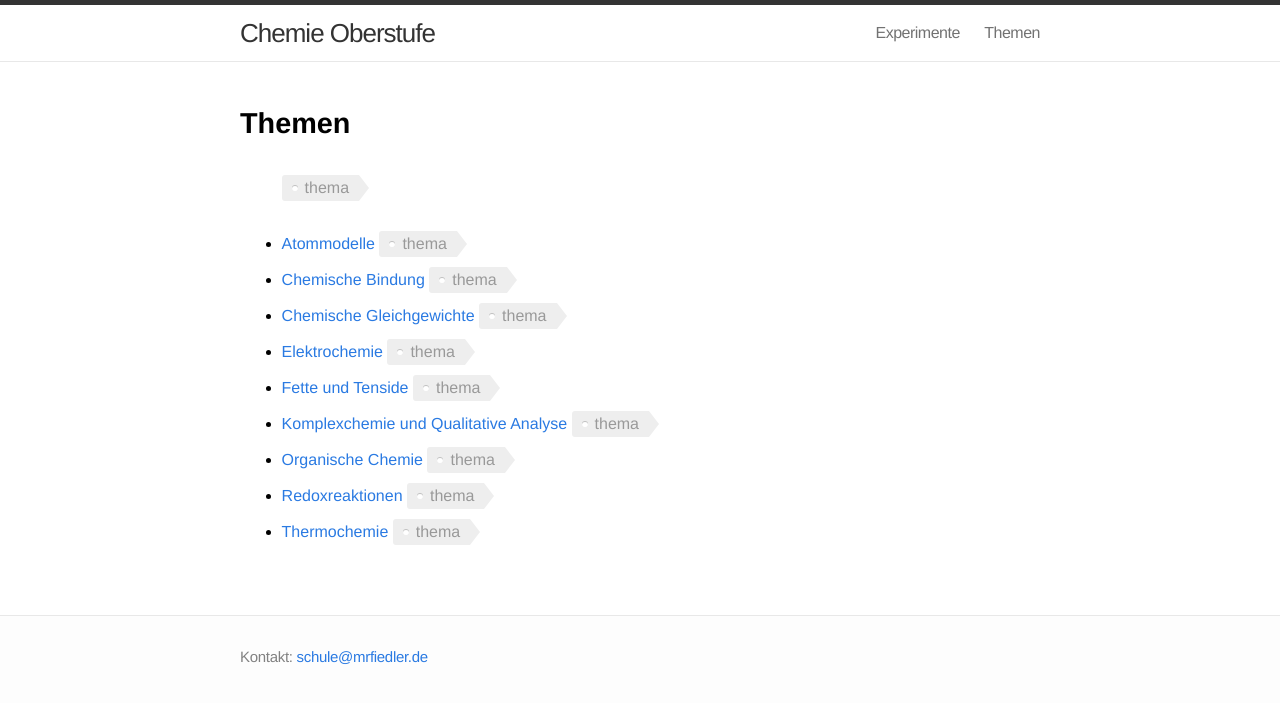
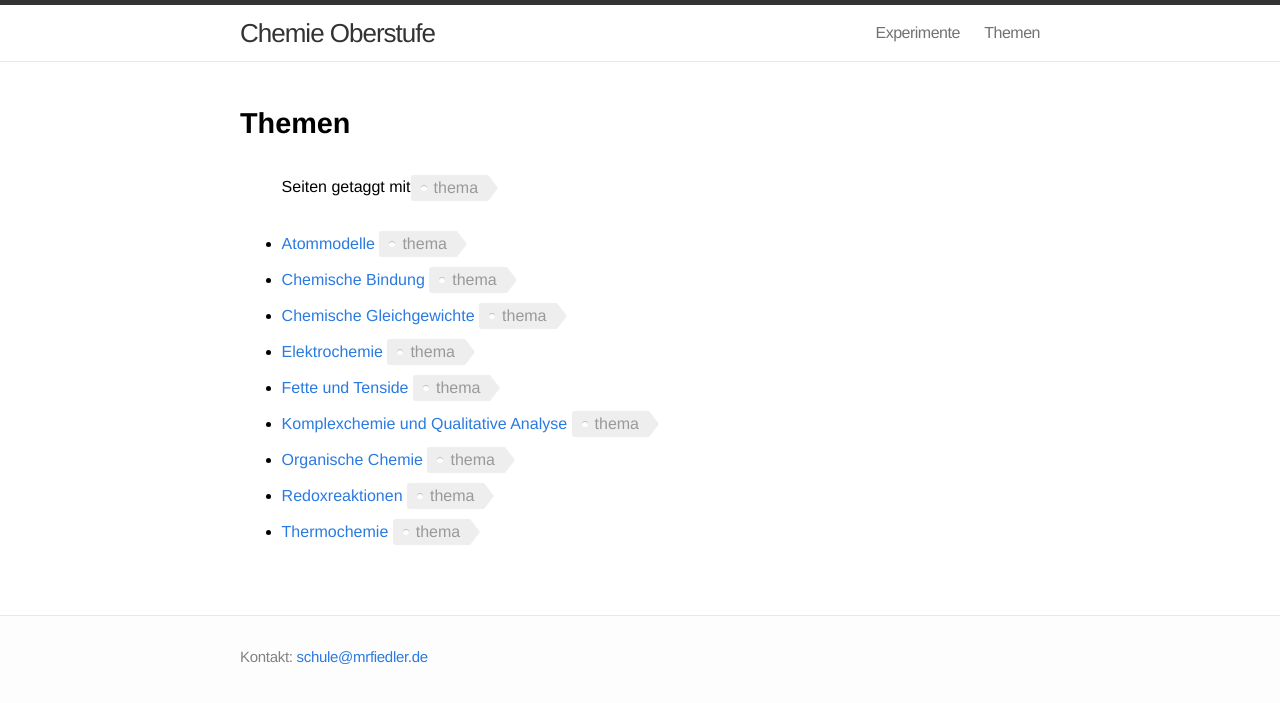
Before and after one commit to chemie-oberstufe/chemie-oberstufe.github.io, a Jekyll site: the page built from tags/thema.md, in a window 1280 px wide. Shown: the top 703 px of the page. Built offline with Jekyll 4.4.1, drawn with Linux system fonts in a browser that asks for light colours.

Commit message:
small change

```diff
--- a/tags/thema.md
+++ b/tags/thema.md
@@ -41,6 +41,7 @@ The purpose of this snippet is to list all your posts posted with a certain tag.
 {% endcomment %}
 {% assign tag = "thema" %}
 <ul class="tags">
+	<li style="float: left;">Seiten getaggt mit </li>
 	<li class="tag">{{ tag }}</li>
 </ul>
 <ul>
```
